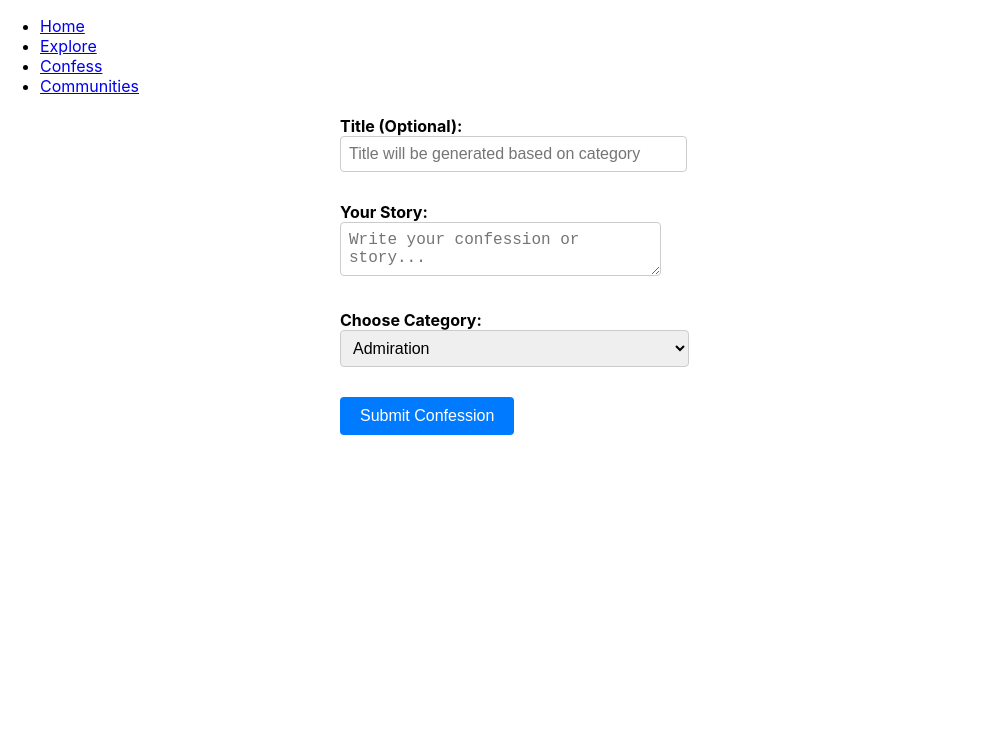
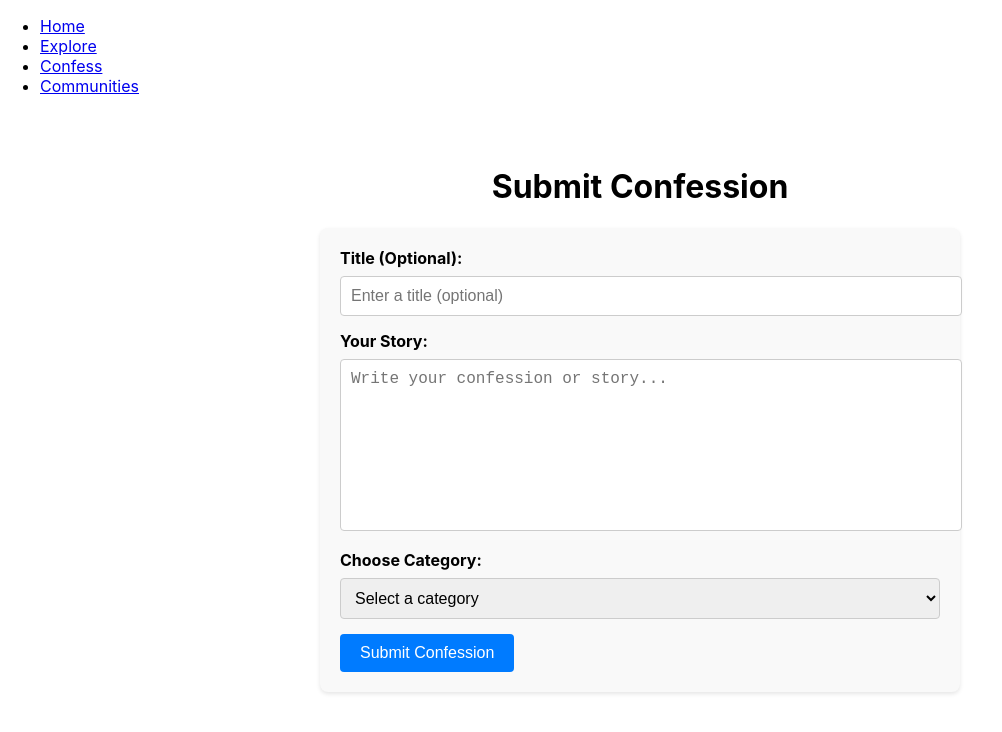
Before and after one commit to JeevanMaragani/college-stories, a React (Create React App) app in the folder client/: page /confess in a window 1280 px wide. Shown: the top 732 px of the page, without its empty margins (0-1002 px from the left). Built offline with nearby package versions, Linux system fonts and the light colour scheme.

Commit message:
changed the alignment of like share and comment button, changed the layout of confess page again

```diff
--- a/client/src/App.js
+++ b/client/src/App.js
@@ -6,10 +6,10 @@ import Confess from './pages/Confess';
 import Communities from './pages/Communities';
 
 function App() {
-  const [posts, setPosts] = useState([]);
+  const [posts, setPosts] = useState([]); // Initialize an empty posts array
 
-  const addPost = (post) => {
-    setPosts([post, ...posts]); // Add new post to the top
+  const addPost = (newPost) => {
+    setPosts((prevPosts) => [newPost, ...prevPosts]); // Add the new post to the existing posts
   };
 
   return (
--- a/client/src/components/PostCard.css
+++ b/client/src/components/PostCard.css
@@ -1,80 +1,73 @@
-/* General styling for all icon buttons */
-.icon-btn {
-  color: gray;
-  font-size: 20px;
-  cursor: pointer;
-  transition: color 0.3s ease;
-  background: none;
-  border: none;
-  padding: 0;
-  outline: none;
-}
-
-/* Add space between the share and comment buttons */
-.share-btn {
-  margin-right: 25px; /* Space between Share and Comment */
-}
-
-.icon-btn:hover {
-  color: #6200ee;
-}
-
-/* Like container to group the like icon and like count */
-.like-container {
-  display: inline-flex;
-  align-items: center; /* Align like icon and count */
-  gap: 2px;           /* Space between like icon and like count */
-  margin-right: 20px; /* Space between like-container and share button */
-}
-
-/* Like count styling */
-.like-count {
-  font-size: 16px;
-  color: black;
-}
-
-/* Styling for the post card */
+/* Post Card Container */
 .post-card {
+  background-color: #fff;
   border: 1px solid #e0e0e0;
   border-radius: 8px;
   padding: 20px;
-  margin-bottom: 20px;
-  box-shadow: 0px 2px 4px rgba(0, 0, 0, 0.1);
+  margin: 15px 0;
+  box-shadow: 0 2px 4px rgba(0, 0, 0, 0.1);
 }
 
-.post-card h3 {
-  margin: 0 0 10px 0;
+/* Action Buttons */
+.action-buttons {
+  display: flex;
+  align-items: center;
+  margin-top: 10px;
 }
 
-.post-card p {
-  font-size: 16px;
-  color: #333;
+button {
+  background: none;
+  border: none;
+  cursor: pointer;
+  margin-right: 15px;
+  display: flex;
+  align-items: center;
+  font-size: 20px;
 }
 
-/* Category Tag Styling */
-.post-category {
-  display: inline-block;
-  padding: 5px 10px;
-  background-color: #f0f0f0;
-  border-radius: 5px;
-  font-size: 12px;
-  color: #555;
-  margin-bottom: 10px;
+/* Like Button Animation */
+.like-btn.liked svg {
+  color: #e0245e;
+  animation: pop 0.3s ease forwards;
 }
 
-.post-meta {
-  margin-top: 15px;
-  display: flex;
-  justify-content: space-between;
-  align-items: center;
+@keyframes pop {
+  0% {
+    transform: scale(1);
+  }
+  50% {
+    transform: scale(1.3);
+  }
+  100% {
+    transform: scale(1);
+  }
 }
 
-.post-actions {
-  display: flex;
-  align-items: center;
+/* Like, Comment, Share Icon Sizes */
+.like-btn svg, .comment-btn svg, .share-btn svg {
+  font-size: 24px;
+  color: #555;
 }
 
-/* Comment form styling */
+.like-btn:hover svg {
+  color: #e0245e;
+}
+
+.comment-btn:hover svg {
+  color: #17a2b8;
+}
+
+.share-btn:hover svg {
+  color: #28a745;
+}
+
+.like-count, .comment-count {
+  margin-left: 5px;
+  font-size: 14px;
+  color: #555;
+}
+
+/* Comment Form */
 .comment-form {
   margin-top: 15px;
 }
@@ -82,42 +75,33 @@
 .comment-form textarea {
   width: 100%;
   padding: 10px;
-  margin: 10px 0;
-  font-size: 16px;
-  border-radius: 5px;
-  border: 1px solid #ccc;
+  margin-bottom: 10px;
+  font-size: 14px;
+  border: 1px solid #ddd;
+  border-radius: 4px;
 }
 
 .comment-form button {
-  background-color: #6200ee;
+  background-color: #007bff;
   color: white;
   border: none;
-  padding: 8px 16px;
-  border-radius: 5px;
+  padding: 10px 15px;
+  border-radius: 4px;
   cursor: pointer;
-  transition: background-color 0.3s ease;
 }
 
 .comment-form button:hover {
-  background-color: #3700b3;
+  background-color: #0056b3;
 }
 
-/* Comment section styling */
+/* Comment Section */
 .comment-section {
-  margin-top: 20px;
+  margin-top: 15px;
 }
 
-.comment-section h4 {
+.comment {
+  background-color: #f1f1f1;
+  border-radius: 4px;
+  padding: 10px;
   margin-bottom: 10px;
 }
-
-.comment-section ul {
-  list-style-type: none;
-  padding: 0;
-}
-
-.comment-section ul li {
-  padding: 5px 0;
-  border-bottom: 1px solid #e0e0e0;
-  margin-bottom: 5px;
-}
--- /dev/null
+++ b/client/src/pages/Confess.css
@@ -0,0 +1,52 @@
+/* Confess Page Layout */
+.confess-container {
+    display: flex;
+    flex-direction: column;
+    align-items: center;
+    margin-top: 50px;
+  }
+
+  .confess-form {
+    width: 80%;
+    max-width: 600px;
+    background-color: #f9f9f9;
+    padding: 20px;
+    border-radius: 8px;
+    box-shadow: 0 2px 4px rgba(0, 0, 0, 0.1);
+  }
+
+  .confess-form label {
+    display: block;
+    margin-bottom: 8px;
+    font-weight: bold;
+  }
+
+  .confess-form input[type="text"],
+  .confess-form textarea,
+  .confess-form select {
+    width: 100%;
+    padding: 10px;
+    margin-bottom: 15px;
+    border: 1px solid #ccc;
+    border-radius: 4px;
+    font-size: 16px;
+  }
+
+  .confess-form textarea {
+    height: 150px;
+    resize: none;
+  }
+
+  .confess-form button {
+    background-color: #007bff;
+    color: white;
+    padding: 10px 20px;
+    border: none;
+    border-radius: 4px;
+    font-size: 16px;
+    cursor: pointer;
+  }
+
+  .confess-form button:hover {
+    background-color: #0056b3;
+  }
--- a/client/src/pages/Confess.js
+++ b/client/src/pages/Confess.js
@@ -1,139 +1,69 @@
 import React, { useState } from 'react';
-import './ConfessionForm.css'; // Make sure this CSS file exists for styling
+import './Confess.css'; //<-- Link to your css file
 
-const ConfessionForm = () => {
+const Confess = ({ addPost }) => {
   const [title, setTitle] = useState('');
   const [story, setStory] = useState('');
-  const [category, setCategory] = useState('Admiration');
-  const [generatedTitle, setGeneratedTitle] = useState('');
+  const [category, setCategory] = useState('');
 
-  const categories = [
-    'Admiration',
-    'Career Advice',
-    'Funny Story',
-    'Confession',
-    'Love',
-    'Embarrassing Moments',
-    'Campus Life',
-    'Mental Health',
-    'Roommate Stories',
-    'Advice Requests',
-    'Achievements',
-    'Random Thoughts',
-    'Hobbies and Passions',
-    'Events'
-  ];
-
-  // Function to generate default title based on category
-  const generateDefaultTitle = (category) => {
-    switch (category) {
-      case 'Admiration':
-        return 'Anonymous Admiration';
-      case 'Career Advice':
-        return 'Seeking Career Guidance';
-      case 'Funny Story':
-        return 'A Funny Incident';
-      case 'Confession':
-        return 'An Anonymous Confession';
-      case 'Love':
-        return 'A Love Confession';
-      case 'Embarrassing Moments':
-        return 'An Embarrassing Story';
-      case 'Campus Life':
-        return 'A Campus Experience';
-      case 'Mental Health':
-        return 'Mental Health Thoughts';
-      case 'Roommate Stories':
-        return 'A Roommate Incident';
-      case 'Advice Requests':
-        return 'Seeking Advice';
-      case 'Achievements':
-        return 'Celebrating Achievements';
-      case 'Random Thoughts':
-        return 'A Random Thought';
-      case 'Hobbies and Passions':
-        return 'Sharing My Passion';
-      case 'Events':
-        return 'An Event Experience';
-      default:
-        return 'A Story';
+  const handleSubmit = (e) => {
+    e.preventDefault();
+    if (story.trim() && category) {
+      const newPost = {
+        title: title || 'An Anonymous Confession', // Generate default title if not provided
+        story,
+        category,
+      };
+      addPost(newPost); // Call the addPost function passed from App.js to add the new confession
+      setTitle('');
+      setStory('');
+      setCategory('');
     }
   };
 
-  // Handle category change and auto-generate title
-  const handleCategoryChange = (e) => {
-    const selectedCategory = e.target.value;
-    setCategory(selectedCategory);
-
-    // If the user hasn't manually entered a title, generate one
-    if (!title.trim()) {
-      const defaultTitle = generateDefaultTitle(selectedCategory);
-      setGeneratedTitle(defaultTitle);
-    }
-  };
-
-  const handleSubmit = (e) => {
-    e.preventDefault();
-    const finalTitle = title.trim() ? title : generatedTitle;
-
-    // Get existing confessions from local storage or an empty array
-    const existingConfessions = JSON.parse(localStorage.getItem('confessions')) || [];
-
-    // Add the new confession
-    const newConfession = {
-      title: finalTitle,
-      story: story,
-      category: category
-    };
-
-    // Save updated confessions list to local storage
-    const updatedConfessions = [...existingConfessions, newConfession];
-    localStorage.setItem('confessions', JSON.stringify(updatedConfessions));
-
-    // Reset form
-    setTitle('');
-    setStory('');
-    setCategory('Admiration');
-    setGeneratedTitle('');
-  };
-
   return (
-    <form onSubmit={handleSubmit} noValidate>
-      <label>
-        Title (Optional):
+    <div className="confess-container">
+      <h1>Submit Confession</h1>
+      <form onSubmit={handleSubmit} className="confess-form">
+        <label htmlFor="title">Title (Optional):</label>
         <input
           type="text"
+          id="title"
           value={title}
           onChange={(e) => setTitle(e.target.value)}
-          placeholder={generatedTitle || 'Title will be generated based on category'}
-          autoComplete="off"
+          placeholder="Enter a title (optional)"
         />
-      </label>
 
-      <label>
-        Your Story:
+        <label htmlFor="story">Your Story:</label>
         <textarea
+          id="story"
           value={story}
           onChange={(e) => setStory(e.target.value)}
           placeholder="Write your confession or story..."
           required
-        />
-      </label>
+        ></textarea>
 
-      <label>
-        Choose Category:
-        <select value={category} onChange={handleCategoryChange}>
-          {categories.map((cat, idx) => (
-            <option key={idx} value={cat}>
-              {cat}
-            </option>
-          ))}
+        <label htmlFor="category">Choose Category:</label>
+        <select
+          id="category"
+          value={category}
+          onChange={(e) => setCategory(e.target.value)}
+          required
+        >
+          <option value="">Select a category</option>
+          <option value="Admiration">Admiration</option>
+          <option value="Career Advice">Career Advice</option>
+          <option value="Funny Story">Funny Story</option>
+          <option value="Confession">Confession</option>
+          <option value="Embarrassing Moments">Embarrassing Moments</option>
+          <option value="Relationship">Relationship</option>
+          <option value="Academic Struggles">Academic Struggles</option>
         </select>
-      </label>
 
-      <button type="submit">Submit Confession</button>
-    </form>
+        <button type="submit">Submit Confession</button>
+      </form>
+    </div>
   );
 };
 
-export default ConfessionForm;
+export default Confess;
--- a/client/src/pages/Explore.js
+++ b/client/src/pages/Explore.js
@@ -1,33 +1,22 @@
-import React, { useState, useEffect } from 'react';
-import './ExplorePage.css'; // Make sure to create and link the CSS file for styling
+import React from 'react';
+import PostCard from '../components/PostCard'; // Import PostCard component
+import './ExplorePage.css'; // Optional: If there's additional styling
 
-const ExplorePage = () => {
-  const [confessions, setConfessions] = useState([]);
-
-  // Simulating data fetch from local storage or backend
-  useEffect(() => {
-    const storedConfessions = JSON.parse(localStorage.getItem('confessions')) || [];
-    setConfessions(storedConfessions);
-  }, []);
-
+const Explore = ({ posts }) => {
   return (
     <div className="explore-container">
-      <h1>Explore Stories</h1>
-      {confessions.length === 0 ? (
-        <p>No posts yet. Be the first to confess!</p>
-      ) : (
-        <div className="confession-cards">
-          {confessions.map((confession, index) => (
-            <div key={index} className="confession-card">
-              <h3>{confession.title}</h3>
-              <p>{confession.story}</p>
-              <span className="category-label">{confession.category}</span>
-            </div>
-          ))}
-        </div>
-      )}
+      <h2>Explore Stories</h2>
+      <div className="confession-cards">
+        {posts.length > 0 ? (
+          posts.map((post, index) => (
+            <PostCard key={index} post={post} /> // Pass post to PostCard
+          ))
+        ) : (
+          <p>No posts yet. Be the first to confess!</p>
+        )}
+      </div>
     </div>
   );
 };
 
-export default ExplorePage;
+export default Explore;
```
Also changed, not shown: client/src/components/PostCard.js (+51 -63 lines).
